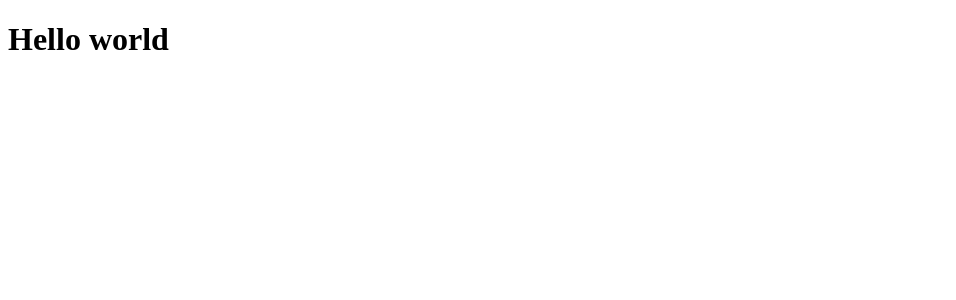
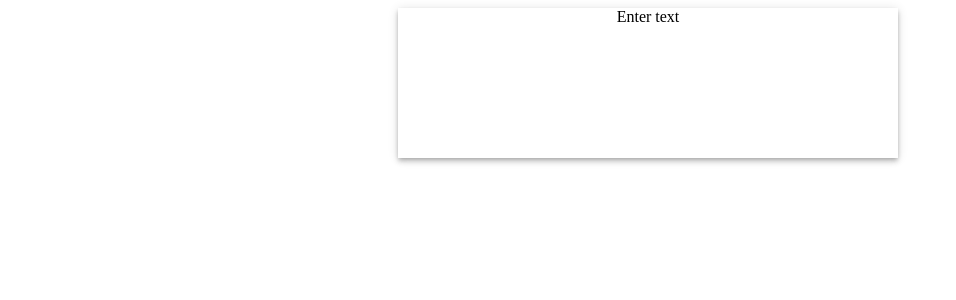
Before and after one commit to aromanarguello/animated-component, a React (Create React App) app: page / in a window 1280 px wide. Shown: the top 300 px of the page, without its empty margins (0-956 px from the left). Built offline with nearby package versions, Linux system fonts and the light colour scheme.

Commit message:
Add card component + test

```diff
--- a/src/App.tsx
+++ b/src/App.tsx
@@ -1,7 +1,19 @@
 import * as React from "react";
+import { Card } from "./components";
+import styled from "styled-components";
 
+const Layout = styled.div`
+  width: 100vw;
+  height: 100vh;
+  display: flex;
+  justify-content: center;
+`;
 const App: React.FC<any> = () => {
-  return <h1>Hello world</h1>;
+  return (
+    <Layout>
+      <Card title="Enter text" />
+    </Layout>
+  );
 };
 
 export default App;
--- /dev/null
+++ b/src/components/Card/Card.component.tsx
@@ -0,0 +1,26 @@
+import * as React from "react";
+import styled from "styled-components";
+
+const StyledCard = styled.div`
+  width: 500px;
+  height: 150px;
+  box-shadow: 0px 2px 4px -1px rgba(0, 0, 0, 0.2),
+    0px 4px 5px 0px rgba(0, 0, 0, 0.14), 0px 1px 10px 0px rgba(0, 0, 0, 0.12);
+  text-align: center;
+`;
+
+const Header = styled.div``;
+
+interface ICardProps {
+  title: string;
+}
+
+const Card: React.FC<ICardProps> = ({ title }) => {
+  return (
+    <StyledCard>
+      <Header>{title}</Header>
+    </StyledCard>
+  );
+};
+
+export default Card;
--- /dev/null
+++ b/src/components/index.ts
@@ -0,0 +1,3 @@
+import Card from "./Card/Card.component";
+
+export { Card };
```
Also changed, not shown: 1 other file (tests, documents, lock files or other folders).
